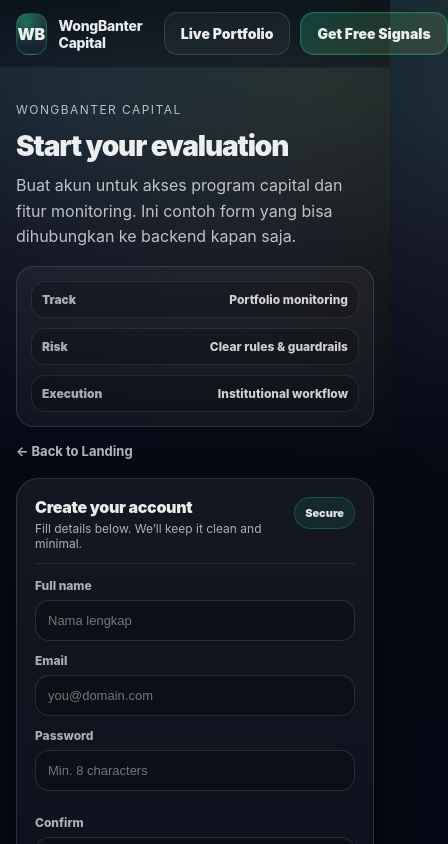
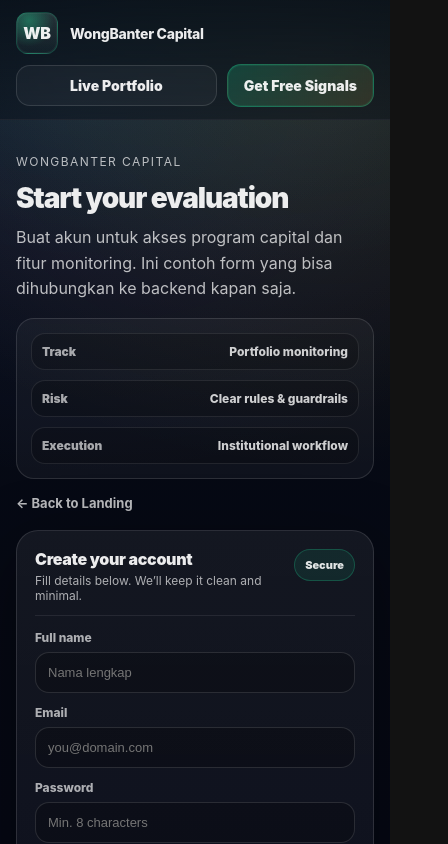
Before and after one commit to Pannrgl/wongbanter-dashboard, a React (Vite) app: page /register in a window 390 px wide. Shown: the top 844 px of the page, 448 px wide, since content can reach past the window. Built offline with nearby package versions, Linux system fonts and the light colour scheme.

Commit message:
fix(ui): remove mobile horizontal scroll + darken TradingView widgets

```diff
--- a/src/styles/global.css
+++ b/src/styles/global.css
@@ -34,6 +34,19 @@
   overflow-x: hidden;
 }
 
+#root {
+  width: 100%;
+  overflow-x: hidden;
+}
+
+img,
+svg,
+canvas,
+video,
+iframe {
+  max-width: 100%;
+}
+
 a {
   color: inherit;
 }
--- a/src/styles/hero.module.css
+++ b/src/styles/hero.module.css
@@ -32,6 +32,7 @@
   background: rgba(0, 0, 0, 0.18);
   position: relative;
   z-index: 2;
+  overflow: hidden;
 }
 
 .inner {
@@ -260,7 +261,16 @@
 .ticker :global(iframe),
 .chart :global(iframe) {
   background: transparent;
-  filter: brightness(0.92) contrast(1.08) saturate(1.05);
+  filter: brightness(0.82) contrast(1.12) saturate(1.06);
+}
+
+.chart::before {
+  content: "";
+  position: absolute;
+  inset: 0;
+  pointer-events: none;
+  background: linear-gradient(180deg, rgba(0, 0, 0, 0.18), rgba(0, 0, 0, 0.5));
+  opacity: 0.9;
 }
 
 .chart::after {
--- a/src/styles/navbar.module.css
+++ b/src/styles/navbar.module.css
@@ -16,6 +16,7 @@
   justify-content: space-between;
   gap: 16px;
   min-height: 74px;
+  flex-wrap: nowrap;
 }
 
 .brand {
@@ -23,6 +24,7 @@
   align-items: center;
   gap: 12px;
   text-decoration: none;
+  min-width: 0;
 }
 
 .mark {
@@ -42,12 +44,16 @@
 .brandText {
   display: grid;
   gap: 2px;
+  min-width: 0;
 }
 
 .title {
   font-weight: 800;
   letter-spacing: -0.02em;
   font-size: 14px;
+  white-space: nowrap;
+  overflow: hidden;
+  text-overflow: ellipsis;
 }
 
 .sub {
@@ -79,6 +85,7 @@
   display: flex;
   align-items: center;
   gap: 10px;
+  min-width: 0;
 }
 
 .ghost,
@@ -97,6 +104,8 @@
   transition: transform 220ms var(--ease), background 220ms var(--ease), border-color 220ms var(--ease);
   text-decoration: none;
   white-space: nowrap;
+  flex: 0 1 auto;
+  min-width: 0;
 }
 
 .ghost:hover,
@@ -135,8 +144,33 @@
     padding: 12px 16px;
     gap: 10px;
     min-height: 64px;
+    flex-wrap: wrap;
+    justify-content: flex-start;
   }
   .sub {
     display: none;
   }
+  .cta {
+    width: 100%;
+    gap: 10px;
+  }
+  .ghost,
+  .primary {
+    flex: 1 1 0;
+    padding: 11px 12px;
+  }
 }
+
+@media (max-width: 380px) {
+  .mark {
+    width: 38px;
+    height: 38px;
+  }
+  .inner {
+    padding: 10px 14px;
+  }
+  .ghost,
+  .primary {
+    padding: 10px 10px;
+  }
+}
```
